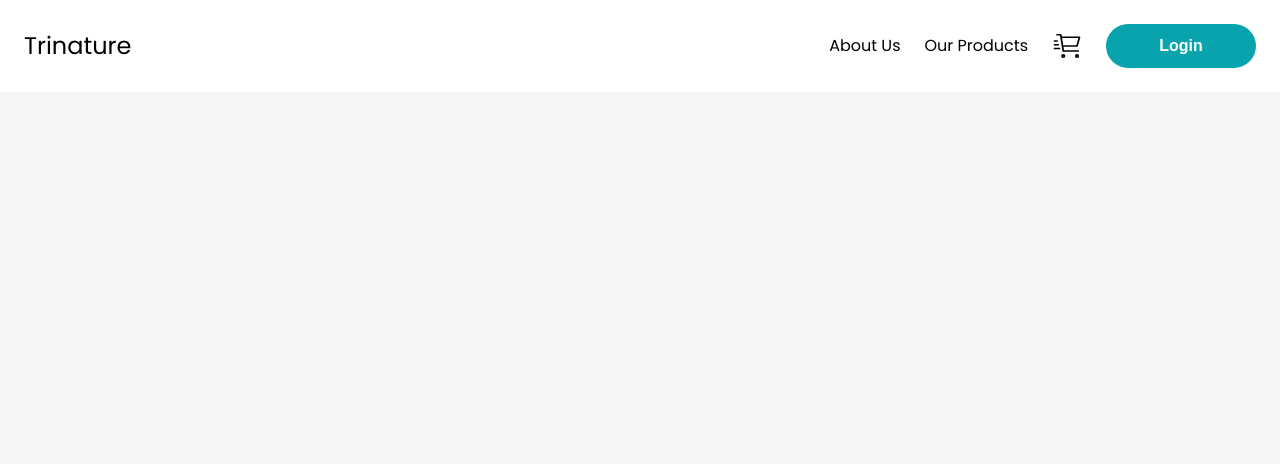
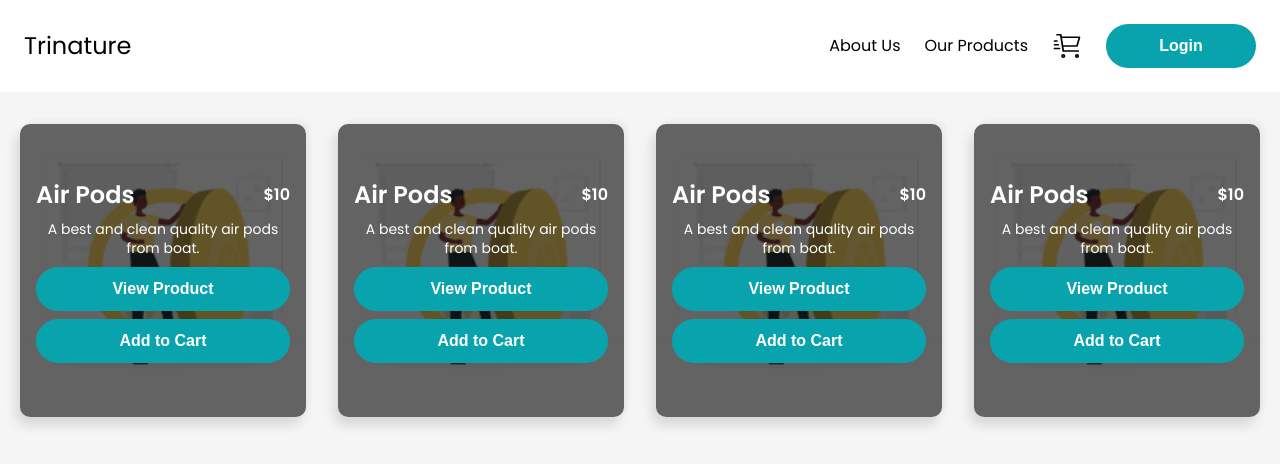
Before and after one commit to Marieswaran25/tri-nature, a Next.js app: page / in a window 1280 px wide. Shown: the top 464 px of the page. Built offline with nearby package versions, Linux system fonts and the light colour scheme.

Commit message:
feat: Temp Product Card

```diff
--- /dev/null
+++ b/src/app/home.scss
@@ -0,0 +1,15 @@
+@import '@theme/colors.module.scss';
+@import '@theme/viewport.scss';
+@import '@theme/common.module.scss';
+@import '@theme/shadow.module.scss';
+
+.product-list {
+    display: flex;
+    flex-direction: row;
+    gap: 2rem;
+    width: 100%;
+    padding: 1rem;
+    @include tablet {
+        flex-direction: column;
+    }
+}
--- a/src/app/page.tsx
+++ b/src/app/page.tsx
@@ -1,9 +1,20 @@
+import './home.scss';
+
+import Bottle from '@assets/images/bottle.png';
 import { NavBar } from '@components/Navbar';
+import { ProductCard } from '@components/ProductCard';
+import { View } from '@components/View';
 
 export default function Home() {
     return (
         <>
             <NavBar />
+
+            <View className="product-list">
+                {Array.from({ length: 4 }).map((_, i) => (
+                    <ProductCard key={i} productName={'Air Pods'} productDescription={'A best and clean quality air pods from boat.'} productImage={Bottle} productPrice={10} />
+                ))}
+            </View>
         </>
     );
 }
--- /dev/null
+++ b/src/components/ProductCard/index.tsx
@@ -0,0 +1,39 @@
+import './productCard.scss';
+import colors from '@theme/colors.module.scss';
+
+import React from 'react';
+import { Button } from '@components/Button';
+import Typography from '@components/Typography';
+import { StaticImageData } from 'next/image';
+import Image from 'next/image';
+
+interface ProductCardProps {
+    productName: string;
+    productDescription: string;
+    productImage: StaticImageData;
+    productPrice: number;
+}
+export const ProductCard: React.FC<ProductCardProps> = ({ productName, productDescription, productImage, productPrice }) => {
+    return (
+        <div className="product-container">
+            <div className="product-image-wrapper">
+                <Image src={productImage} alt={productName} />
+            </div>
+            <div className="product-info">
+                <div className="product-info-sub-wrapper">
+                    <Typography type="p1" text={productName} weight="semibold" as="h5" color="white" />
+                    <Typography type="p2" text={`$${productPrice}`} weight="semibold" as="h6" color="white" />
+                </div>
+                <Typography type="p3" text={productDescription} weight="light" as="p" color="white" />
+                <Button
+                    label={<Typography type="p2" weight="semibold" text={'View Product'} color="white" />}
+                    buttonType="primary"
+                    backgroundColor={colors.LightCeruleanBlue}
+                    id="view-product-btn"
+                    type="button"
+                />{' '}
+                <Button label={<Typography type="p2" weight="semibold" text={'Add to Cart'} color="white" />} buttonType="primary" backgroundColor={colors.SS5} id="add-to-cart-btn" type="button" />
+            </div>
+        </div>
+    );
+};
--- /dev/null
+++ b/src/components/ProductCard/productCard.scss
@@ -0,0 +1,55 @@
+@import '@theme/colors.module.scss';
+@import '@theme/viewport.scss';
+@import '@theme/common.module.scss';
+@import '@theme/shadow.module.scss';
+
+.product-container {
+    background-color: white;
+    border-radius: 10px;
+    box-shadow: $ShadowM;
+    display: flex;
+    flex-direction: column;
+    align-items: center;
+    justify-content: center;
+    gap: 0.3rem;
+    width: 100%;
+    position: relative;
+    > .product-image-wrapper {
+        width: 100%;
+        object-fit: cover;
+        position: relative;
+        > img {
+            width: 100%;
+            height: auto;
+            object-fit: contain;
+        }
+    }
+    > .product-info {
+        padding: 1rem;
+        position: absolute;
+        top: 0;
+        left: 0;
+        display: flex;
+        flex-direction: column;
+        align-items: flex-start;
+        justify-content: center;
+        gap: 0.5rem;
+        width: 100%;
+        background-color: rgba(0, 0, 0, 0.612);
+        height: 100%;
+        border-radius: 10px;
+        > .product-info-sub-wrapper {
+            width: 100%;
+            display: flex;
+            flex-direction: row;
+            align-items: center;
+            justify-content: space-between;
+        }
+        > button {
+            width: 100%;
+        }
+        > p {
+            text-align: center;
+        }
+    }
+}
```
Also changed, not shown: public/images/bottle.png (added).
